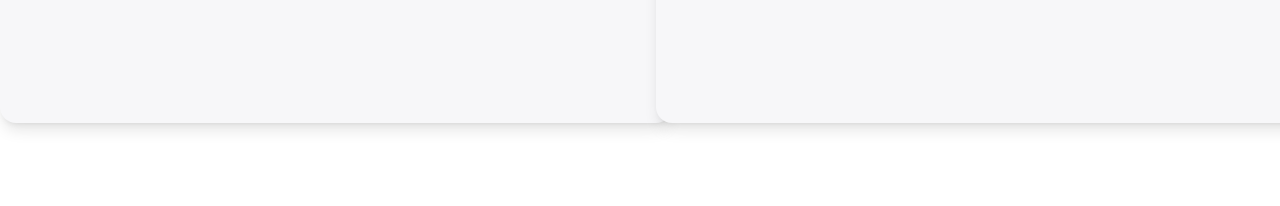
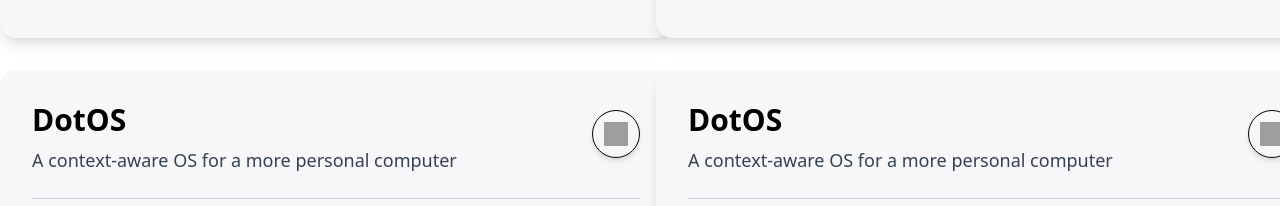
Before and after one commit to kaualimadesouza/portifolio_nicolle, a React (Vite) app: page /work in a window 1280 px wide. Shown: the part 746-952 px from the top of the page. Built offline with nearby package versions, Linux system fonts and the light colour scheme; grey boxes are pictures that could not be loaded; a web font is replaced by a local one.

Commit message:
feat: implement dark mode support and adjust layout spacing across pages

```diff
--- a/index.html
+++ b/index.html
@@ -1,6 +1,15 @@
 <!doctype html>
 <html lang="en" style="background-color: #ffffff;">
   <head>
+    <script>
+      // Evita flash branco: aplica dark mode imediatamente se já estiver salvo
+      try {
+        const theme = localStorage.getItem('theme');
+        if (theme === 'dark') {
+          document.documentElement.classList.add('dark');
+        }
+      } catch (e) {}
+    </script>
     <meta charset="UTF-8" />
     <link rel="icon" type="image/svg+xml" href="/vite.svg" />
     <meta name="viewport" content="width=device-width, initial-scale=1.0" />
--- a/src/components/ui/WorkCard.tsx
+++ b/src/components/ui/WorkCard.tsx
@@ -20,7 +20,7 @@ function WorkCard({
 }: WorkCardProps) {
   return (
     <div
-      className={`relative rounded-2xl shadow-lg overflow-hidden group flex flex-col w-full lg:w-2xl aspect-square bg-[#F7F7F9] dark:bg-zinc-900 mt-8 transition-all duration-300 ${isFocused === false ? 'opacity-10 pointer-events-none' : 'opacity-100'}`}
+      className={`relative rounded-2xl shadow-lg overflow-hidden group flex flex-col w-full lg:w-2xl aspect-square bg-[#F7F7F9] dark:bg-zinc-900 transition-all duration-300 ${isFocused === false ? 'opacity-10 pointer-events-none' : 'opacity-100'}`}
     >
       {/* Left: Main Info */}
       <div className="flex justify-between px-8 pt-8">
--- a/src/pages/about.tsx
+++ b/src/pages/about.tsx
@@ -10,7 +10,7 @@ function About() {
     <div className="min-h-screen bg-white dark:bg-black transition-colors duration-300">
       <Navigation />
       {/* Main Content */}
-      <div className="pt-20 pb-24 lg:pt-40 lg:pb-32 px-4 md:px-8 lg:px-0">
+      <div className="pt-28 pb-24 lg:pt-28 lg:pb-32 px-4 md:px-8 lg:px-0">
         <div className="max-w-[1400px] mx-auto">
           {/* Grid principal - 2 colunas com alturas iguais */}
           <div className="grid grid-cols-1 lg:grid-cols-2 gap-4">
--- a/src/pages/contact.tsx
+++ b/src/pages/contact.tsx
@@ -7,7 +7,7 @@ function Contact() {
       <Navigation />
 
       {/* Main Content */}
-      <div className="pt-24 pb-32 lg:pt-32 lg:pb-40 px-4 md:px-8">
+      <div className="pt-28 pb-24 lg:pt-28 lg:pb-32 px-4 md:px-8 lg:px-0">
         <div className="max-w-4xl mx-auto">
           {/* Chat Interface */}
           <div className="mb-6">
--- a/src/pages/home.tsx
+++ b/src/pages/home.tsx
@@ -15,7 +15,7 @@ function Home() {
       <Navigation />
 
       {/* Main Content */}
-      <div className="pt-24 pb-16 px-4 md:px-8">
+      <div className="pt-28 pb-24 lg:pt-28 lg:pb-32 px-4 md:px-8 lg:px-0">
         <div className="max-w-6xl mx-auto">
 
           {/* Bento Grid Layout */}
--- a/src/pages/work.tsx
+++ b/src/pages/work.tsx
@@ -22,13 +22,29 @@ function Work() {
       // icon: "https://cdn.prod.website-files.com/62c89bdb7c26b515f632de67/62c906ccc50496194ba8ac88_Notion.webp",
       link: "/work/dotos",
     },
+    {
+      title: "DotOS",
+      subtitle: "A context-aware OS for a more personal computer",
+      description: "DotOS is a next-generation operating system designed to adapt to your workflow and context, making your computer more personal and productive.",
+      // image: "https://cdn.prod.website-files.com/62c89bdb7c26b515f632de67/62c906ccc50496194ba8ac88_Notion.webp",
+      // icon: "https://cdn.prod.website-files.com/62c89bdb7c26b515f632de67/62c906ccc50496194ba8ac88_Notion.webp",
+      link: "/work/dotos",
+    },
+    {
+      title: "DotOS",
+      subtitle: "A context-aware OS for a more personal computer",
+      description: "DotOS is a next-generation operating system designed to adapt to your workflow and context, making your computer more personal and productive.",
+      // image: "https://cdn.prod.website-files.com/62c89bdb7c26b515f632de67/62c906ccc50496194ba8ac88_Notion.webp",
+      // icon: "https://cdn.prod.website-files.com/62c89bdb7c26b515f632de67/62c906ccc50496194ba8ac88_Notion.webp",
+      link: "/work/dotos",
+    },
   ];
 
   return (
     <div className="min-h-screen bg-white dark:bg-black transition-colors duration-300">
       <Navigation />
       {/* Main Content */}
-      <div className="pb-24 lg:pt-[165px] lg:pb-32 px-4 md:px-8 lg:px-0">
+      <div className="pt-28 pb-24 lg:pt-28 lg:pb-32 px-4 md:px-8 lg:px-0">
         <div className="w-full lg:w-fit mx-2 lg:mx-auto">
           <div className="grid grid-cols-1 lg:grid-cols-2 gap-6 lg:gap-8">
             {cards.map((card, idx) => (
```
